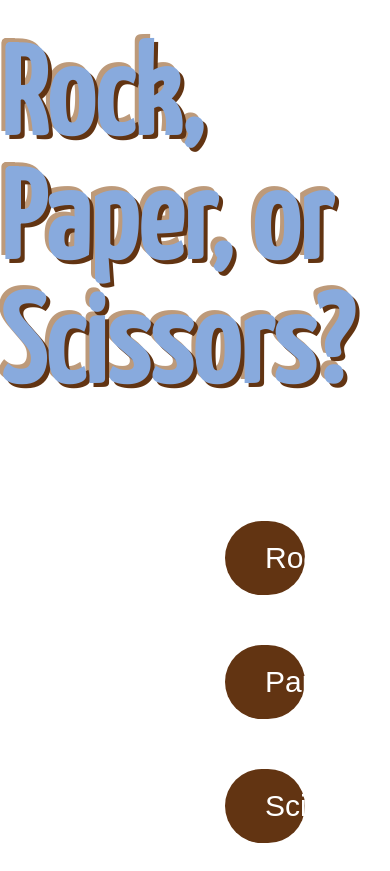
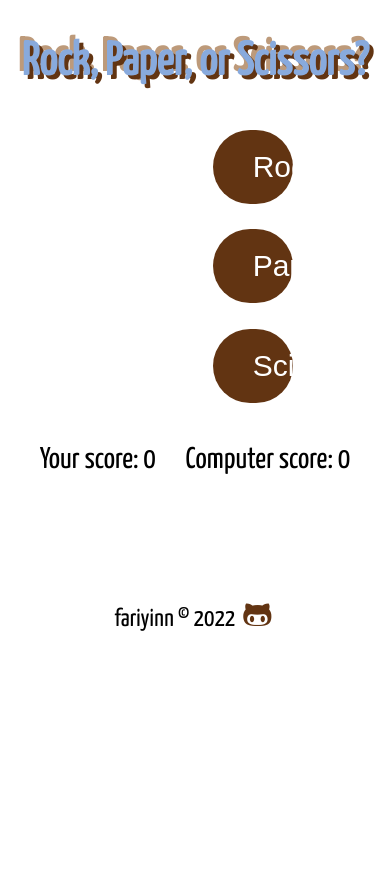
Before and after one commit to fariyinn/rock_paper_scissors, a plain HTML site: page index.html in a window 390 px wide. Shown: the top 871 px of the page. After the commit the page ends 844 px from the top, so only its background shows below. Drawn offline with Linux system fonts and the light colour scheme.

Commit message:
Use vh and vw for responsive design elements

```diff
--- a/styles.css
+++ b/styles.css
@@ -116,6 +116,10 @@ footer {
 }
 
 @media (orientation: portrait) {
+    .header {
+        font-size: 12vw;
+    }
+
     .containerButtons {
         flex-direction: column;
     }
@@ -123,7 +127,7 @@ footer {
     #Rock,
     #Paper,
     #Scissors {
-        margin: 25px;
+        margin: 1.5vh;
     }
 
     .containerScores {
```
